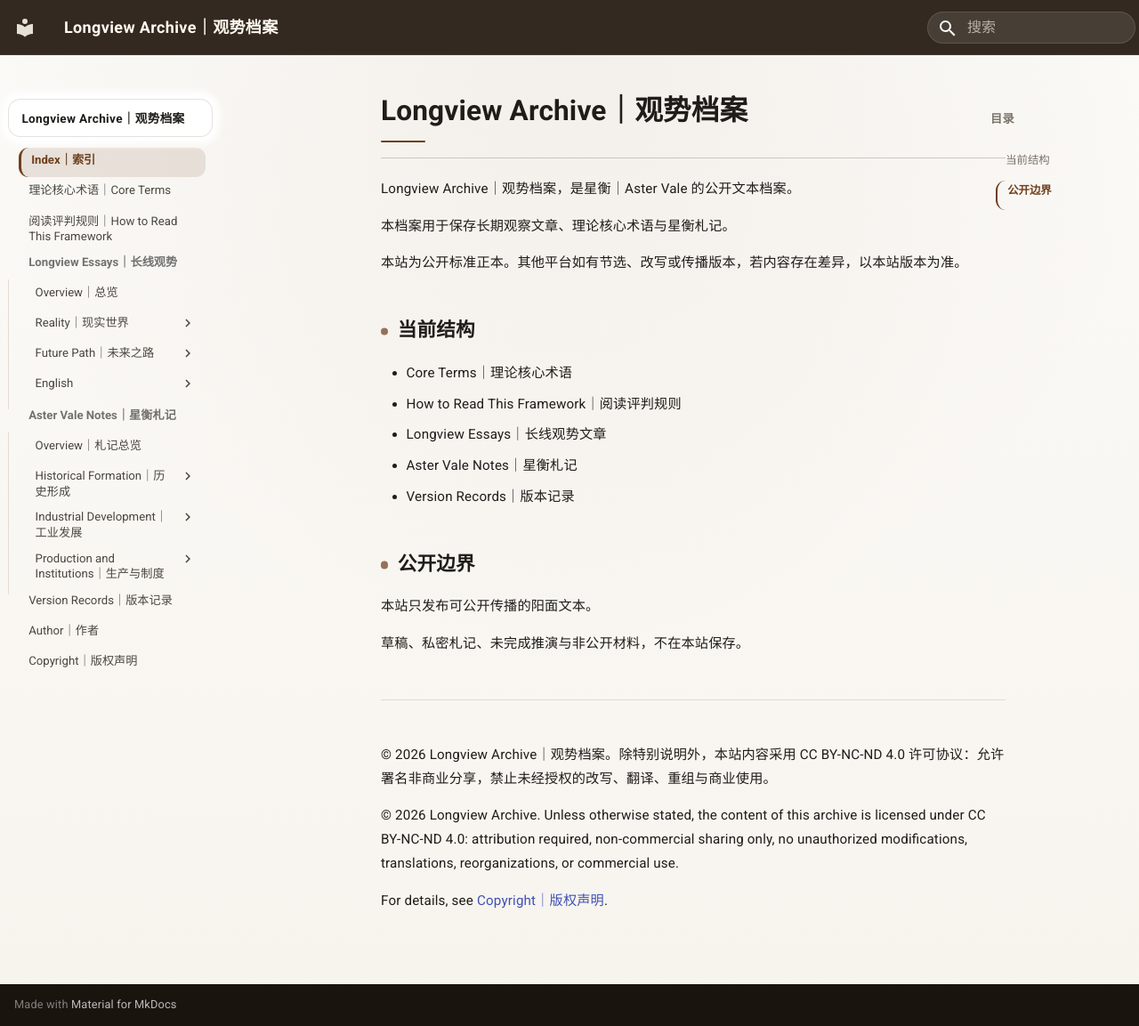
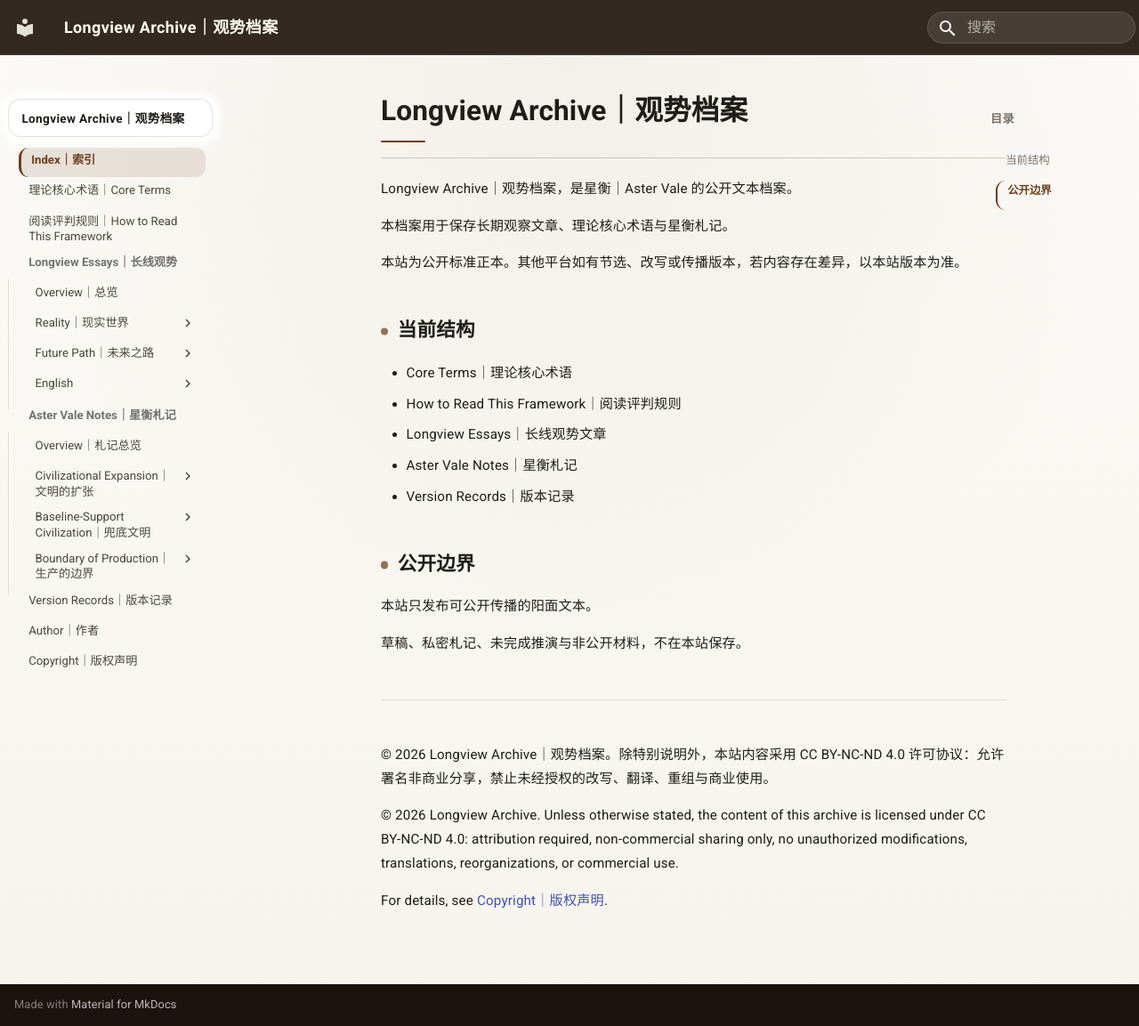
Before and after one commit to guanshi1688/longview-archive, an MkDocs documentation site: the page built from docs/index.md, in a window 1280 px wide and 1153 px high. Shown: the whole window at 89% size. Built offline with MkDocs 1.6.1 and Material for MkDocs 9.7.7, drawn with Linux system fonts in a browser that asks for light colours.

Commit message:
Update mkdocs.yml

```diff
--- a/mkdocs.yml
+++ b/mkdocs.yml
@@ -64,11 +64,11 @@
   - Aster Vale Notes｜星衡札记:
       - Overview｜札记总览: notes/index.md
 
-      - Historical Formation｜历史形成:
-          - 01｜中原文明为什么必须处理边界问题: notes/historical-formation/01.md
-          - 02｜河西走廊为什么是结构性扩张的关键: notes/historical-formation/02.md
-          - 03｜为什么漠北不能成为中原秩序的稳定腹地: notes/historical-formation/03.md
-          - 04｜为什么南疆不是早期王朝扩张的优先方向: notes/historical-formation/04.md
+      - Civilizational Expansion｜文明的扩张:
+          - 01｜为什么印度穆斯林能够成为东南亚文化的一部分？: docs/essays/notes/chinese/文明的扩张/扩张的边界/01-indian-muslims-in-southeast-asia.md
+          - 02｜雄踞东亚两千年的中原王朝，为什么始终没有成为东南亚的文明底色？: docs/essays/notes/chinese/文明的扩张/扩张的边界/02-southeast-asia-civilization-base.md
+          - 03｜中原文明最大规模的结构性扩张，为什么是河西走廊，而不是漠北或越南北部？: docs/essays/notes/chinese/文明的扩张/扩张的边界/03-hexi-corridor.md
+          - 04｜为什么中国古代很少出现欧洲式边境军阀和殖民集团自发扩张？: docs/essays/notes/chinese/文明的扩张/扩张的边界/04-border-warlords-and-colonial-groups.md
           - 05｜为什么越南北部没有取代河西走廊: notes/historical-formation/05.md
           - 06｜大一统不是偏好，而是生存结构: notes/historical-formation/06.md
           - 07｜水利、粮食与王朝兜底能力: notes/historical-formation/07.md
@@ -76,7 +76,7 @@
           - 09｜边疆不是远方，而是秩序成本: notes/historical-formation/09.md
           - 10｜中国国家能力为什么首先是做功能力: notes/historical-formation/10.md
 
-      - Industrial Development｜工业发展:
+      - Baseline-Support Civilization｜兜底文明:
           - 01｜为什么全球南方不是第二个中国: notes/industrial-development/01.md
           - 02｜为什么外部资本不能自动带来工业化: notes/industrial-development/02.md
           - 03｜为什么基础设施不是工业化本身: notes/industrial-development/03.md
@@ -88,7 +88,7 @@
           - 09｜全球南方真正缺的不是钱: notes/industrial-development/09.md
           - 10｜生产体系为什么不能被直接输入: notes/industrial-development/10.md
 
-      - Production and Institutions｜生产与制度:
+      - Boundary of Production｜生产的边界:
           - 01｜生产不是产出，而是文明维持能力: notes/production-institutions/01.md
           - 02｜承接能力为什么比增长率更重要: notes/production-institutions/02.md
           - 03｜文明不是文化，而是生产与再生产结构: notes/production-institutions/03.md
```
